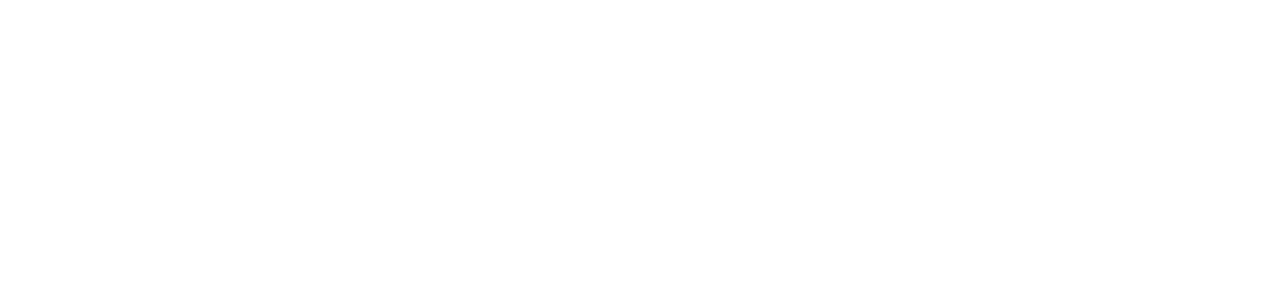
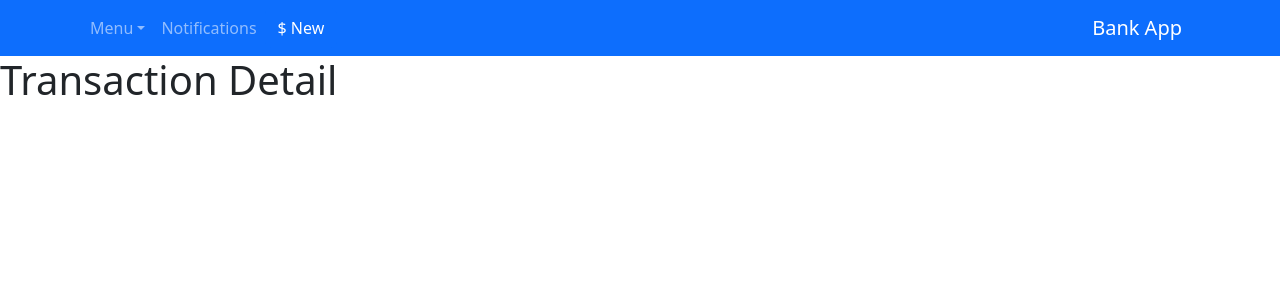
Before and after one commit to Solera-Bootcamp-Team-4/BankAppFE, a React (Create React App) app: page /transaction/id in a window 1280 px wide. Before the commit this address had no page. Shown: the top 300 px of the page. Built offline with nearby package versions, Linux system fonts and the light colour scheme.

Commit message:
link in personalItem comp and clean up

```diff
--- a/src/App.js
+++ b/src/App.js
@@ -1,13 +1,12 @@
 import './App.css';
 import { BrowserRouter, Routes, Route } from "react-router-dom";
-import Layout from "./pages/Layout";
-import Signup from "./pages/Signup";
+// import Signup from "./pages/Signup";
 import Personal from "./components/personal/Personal";
 import Settings from "./components/userSettings/UserSettings";
-import Transaction from "./pages/Transaction";
-import LoginUser from "./pages/LoginUser";
+// import LoginUser from "./pages/LoginUser";
 import Header from './components/header/Header';
 import BankAccounts from './components/bankAccounts/BankAccounts';
+import TransactionDetail from './components/transactionDetail/TransactionDetail';
 
 function App() {
   return (
@@ -16,13 +15,12 @@
         <Routes>
           {/* Change to the component you are developing */}
           <Route path="/" element={<Header />} />
-          {/* <Route path="/" element={<Layout />} /> */}
-          <Route path="Signup" element={<Signup />} />
-          <Route path="LoginUser" element={<LoginUser />} />
+          {/* <Route path="Signup" element={<Signup />} /> */}
+          {/* <Route path="LoginUser" element={<LoginUser />} /> */}
           <Route path="bankAccounts" element={<BankAccounts />} />
           <Route path="personal" element={<Personal />} />
+          <Route path="transaction/id" element={<TransactionDetail />} />
           <Route path="user/settings" element={<Settings />} />
-          <Route path="Transaction" element={<Transaction />} />
         </Routes>
       </BrowserRouter>
     </>
--- a/src/components/personal/PersonalItem.jsx
+++ b/src/components/personal/PersonalItem.jsx
@@ -7,7 +7,9 @@
       <Container>
         <Row>
           <Col>
-            <h3>Arely Kertzmann paid Edgar Johns</h3>
+            <a href="/transaction/id">
+              <h3>Arely Kertzmann paid Edgar Johns</h3>
+            </a>
           </Col>
           <Col>
             <h3>-$255</h3>
--- /dev/null
+++ b/src/components/transactionDetail/TransactionDetail.jsx
@@ -0,0 +1,11 @@
+import React from 'react';
+import Header from '../header/Header';
+
+export default function TransactionDetail() {
+  return (
+    <>
+      <Header />
+      <h1>Transaction Detail</h1>
+    </>
+  );
+}
```
